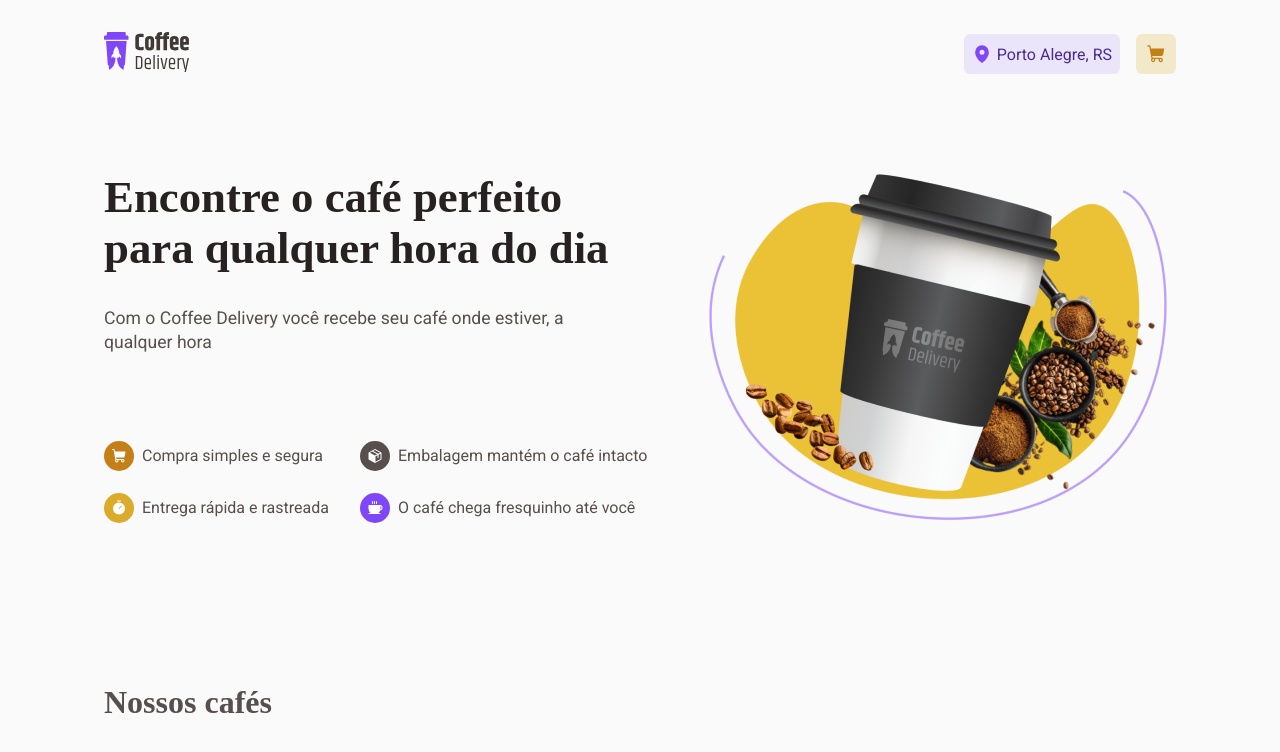
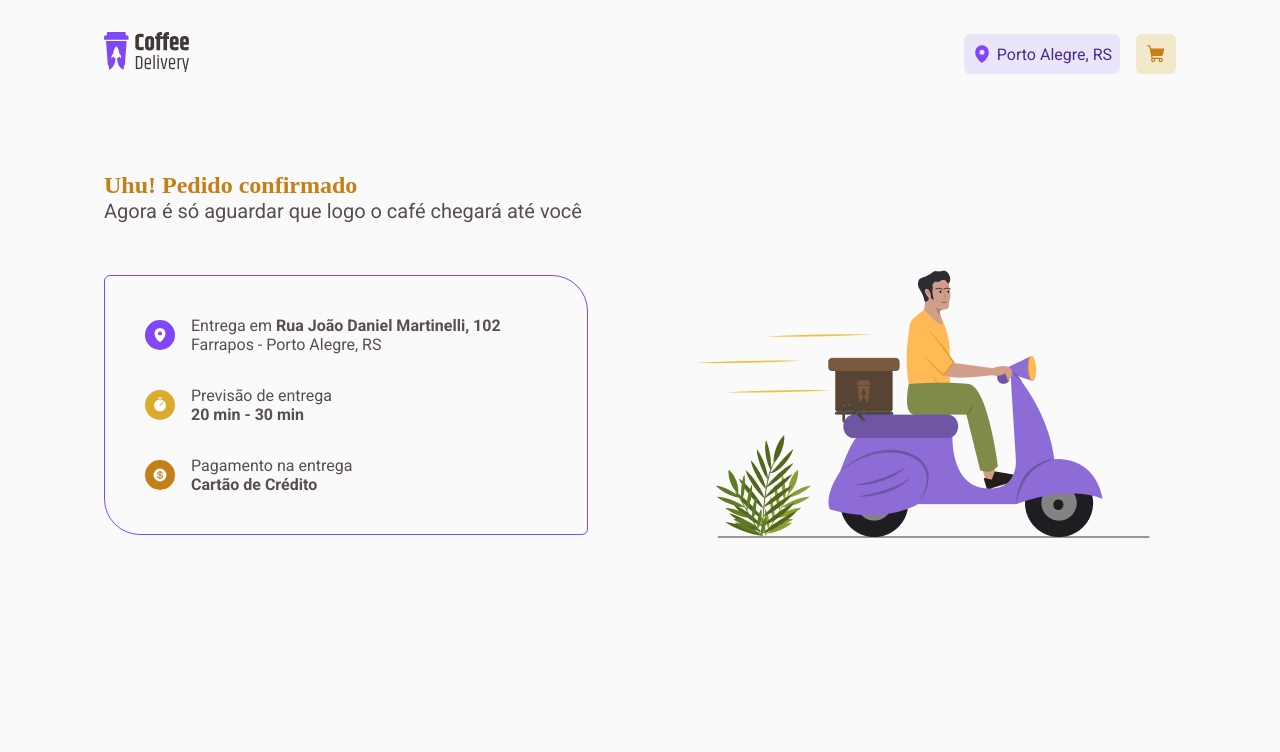
Before and after one commit to joaopfrancaf/coffe-delivey, a React (Vite) app: page / in a window 1280 px wide. Shown: the top 752 px of the page. Built offline with nearby package versions, Linux system fonts and the light colour scheme; no server answers; a web font is replaced by a local one; what miragejs would draw is missing.

Commit message:
succes page done

```diff
--- a/src/App.tsx
+++ b/src/App.tsx
@@ -3,6 +3,7 @@ import Header from "./components/Header";
 import { createServer } from "miragejs"
 
 import data from './data.json'
+import Success from "./pages/Success";
 
 createServer({
   routes() {
@@ -18,7 +19,8 @@ export default function App() {
   return (
     <>
       <Header />
-      <RoutesApp />
+      {/*<RoutesApp />*/}
+      <Success/>
     </>
   )
 }
--- a/src/components/Card/style.ts
+++ b/src/components/Card/style.ts
@@ -62,11 +62,11 @@ export const CheckoutDiv = styled('div', {
             fontWeight: '700',
             marginRight: '1.5rem',
 
-            '&:before': {
+            /*'&:before': {
                 content: 'R$ ',
                 fontWeight: '400',
                 fontSize: 14
-            }
+            }*/
         }
     }
 })
--- /dev/null
+++ b/src/pages/Success/index.tsx
@@ -0,0 +1,30 @@
+import { DivContainer, DivTextConfirmado, DivInformacoesContainer, DivEndereco, DivPrevisao, DivPagamento, DivContainerInfoeImg, DivElement, DivIcon } from "./styles";
+import img from '../../assets/Illustration.png'
+import { MapPin, Timer, CurrencyDollar } from '@phosphor-icons/react'
+
+export default function Success() {
+    return (
+        <DivContainer>
+            <DivTextConfirmado>
+                <h2>Uhu! Pedido confirmado</h2>
+                <span>Agora é só aguardar que logo o café chegará até você</span>
+            </DivTextConfirmado>
+
+            <DivContainerInfoeImg>
+                <DivInformacoesContainer>
+                    <DivEndereco>
+                        <DivElement><DivIcon color="roxo"><MapPin fill="white" weight="fill"/></DivIcon><p>Entrega em <span>Rua João Daniel Martinelli, 102</span> Farrapos - Porto Alegre, RS</p></DivElement>
+                    </DivEndereco>
+                    <DivPrevisao>
+                        <DivElement><DivIcon color="amarelo"><Timer fill="white" weight="fill"/></DivIcon><p>Previsão de entrega<br/><span>20 min - 30 min</span></p></DivElement>
+                    </DivPrevisao>
+                    <DivPagamento>
+                        <DivElement><DivIcon color="ouro"><CurrencyDollar fill="white" weight="fill"/></DivIcon><p>Pagamento na entrega <br/><span>Cartão de Crédito</span></p></DivElement>
+                    </DivPagamento>
+                </DivInformacoesContainer>
+
+                <img src={img}/>
+            </DivContainerInfoeImg>
+        </DivContainer>
+    )
+}
--- /dev/null
+++ b/src/pages/Success/styles.ts
@@ -0,0 +1,97 @@
+import { styled } from "../../styles/stitches.config";
+
+export const DivContainer = styled('div', {
+    width: '100%',
+    maxWidth: 1120,
+    padding: '0 1.5rem',
+    margin: '0 auto',
+
+    marginTop: '4rem'
+})
+
+export const DivTextConfirmado = styled('div', {
+    marginBottom: '2.2rem',
+
+    h2: {
+        color: "$--brand-----yellow--dark",
+        fontFamily: 'Baloo2'
+    },
+
+    span: {
+        fontWeight: 400,
+        fontSize: "1.25rem"
+    }
+})
+
+export const DivContainerInfoeImg = styled('div', {
+    display: 'flex',
+    justifyContent: 'space-between',
+    alignItems: 'center',
+    gap: '6rem'
+})
+
+export const DivInformacoesContainer = styled('div', {
+    border: 'solid 1px rgba(128, 71, 248, 1)',
+    borderRadius: "6px 36px",
+
+    display: "flex",
+    flexDirection: "column",
+    gap: '2rem',
+    padding: '2.5rem'
+})
+
+export const DivEndereco = styled('div', {
+
+})
+
+export const DivPrevisao = styled('div', {
+
+})
+
+export const DivPagamento = styled('div', {
+
+})
+
+export const DivElement = styled('div', {
+    display: 'flex',
+    alignItems: "center",
+    gap: '1rem',
+
+    p:{
+        span: {
+            fontWeight: "bold"
+        }
+    },
+})
+
+//não é assim no stitchesss
+/*interface DivElementProps {
+    variant: 'roxo' | 'amarelo' | 'ouro'
+}*/
+
+export const DivIcon = styled('div', {
+    display: 'flex',
+    alignItems: 'center',
+    justifyContent: 'center',
+    minHeight: 30,
+    minWidth: 30,
+    borderRadius: '50%',
+
+    variants: {
+        color: {
+
+            roxo:{
+                backgroundColor: '$--brand---purple',
+            },
+
+            amarelo: {
+                backgroundColor: '$--brand-----yellow',
+            },
+
+            ouro: {
+                backgroundColor: '$--brand-----yellow--dark',
+            }
+        }
+    }
+
+})
```
Also changed, not shown: src/assets/Illustration.png (added), 1 other file (tests, documents, lock files or other folders).
